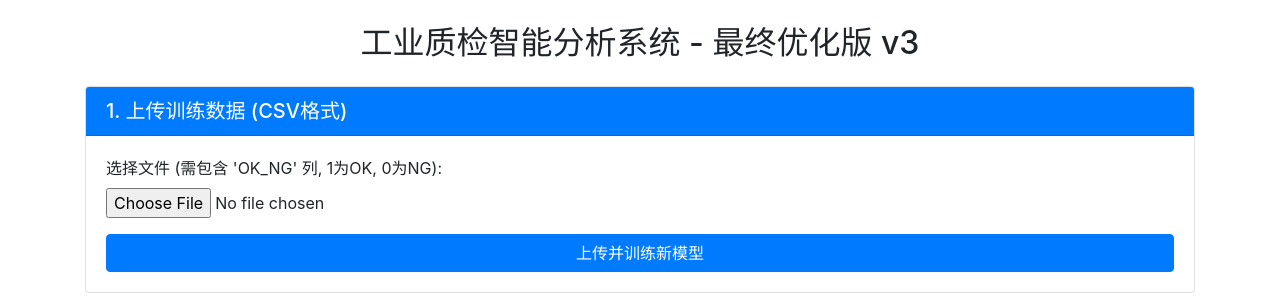
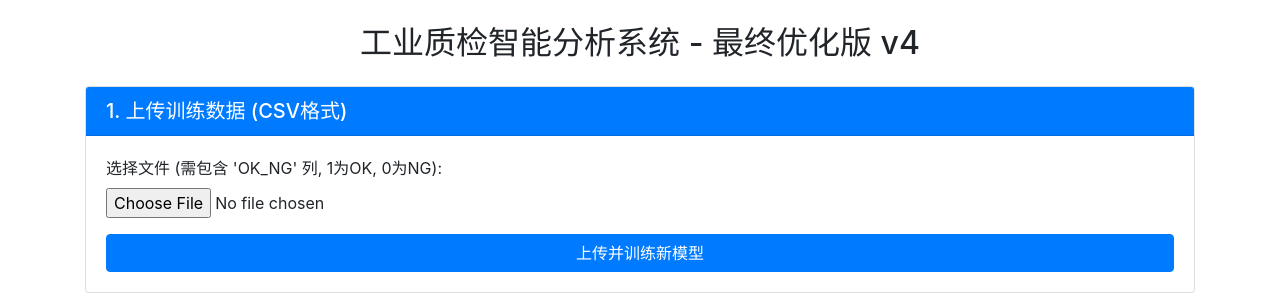
Before and after one commit to arthurweep/glass_quality_app_g2, a Flask app: page / in a window 1280 px wide. Shown: the top 300 px of the page. Run offline with Flask 3, Linux system fonts and the light colour scheme; some libraries are stand-ins or nearby versions.

Commit message:
Update index.html

```diff
--- a/templates/index.html
+++ b/templates/index.html
@@ -3,7 +3,7 @@
 <head>
     <meta charset="UTF-8" />
     <meta name="viewport" content="width=device-width, initial-scale=1" />
-    <title>工业质检智能分析系统 - 最终优化版 v3</title> <!-- 可以更新版本号 -->
+    <title>工业质检智能分析系统 - 最终优化版 v4</title>
     <link href="https://stackpath.bootstrapcdn.com/bootstrap/4.5.2/css/bootstrap.min.css" rel="stylesheet" />
     <style>
         .waterfall-plot { max-width: 100%; height: auto; }
@@ -16,7 +16,7 @@
 </head>
 <body>
     <div class="container mt-4 mb-5">
-        <h2 class="mb-4 text-center">工业质检智能分析系统 - 最终优化版 v3</h2>
+        <h2 class="mb-4 text-center">工业质检智能分析系统 - 最终优化版 v4</h2>
 
         <div class="card mb-4">
             <div class="card-header bg-primary text-white">
@@ -159,7 +159,7 @@
                         <tbody id="adjustmentBody"></tbody>
                     </table>
                     <div id="finalPrediction" class="mt-3 alert alert-light"></div>
-                    <div id="adjustMsg" class="mt-2 text-info small font-italic"></div> {# 用于显示后端返回的message #}
+                    <div id="adjustMsg" class="mt-2 text-info small font-italic"></div>
                 </div>
             </div>
         </div>
@@ -265,8 +265,8 @@
                             let adjustmentIndex = 1;
                             if (data.adjustments && Object.keys(data.adjustments).length > 0) {
                                 Object.entries(data.adjustments).forEach(function (entry) {
-                                    let featureKeyOriginal = entry[0]; // This is English key
-                                    let featureDisplayName = fieldLabelsJS[featureKeyOriginal] || featureKeyOriginal; // Translate to Chinese for display
+                                    let featureKeyOriginal = entry[0];
+                                    let featureDisplayName = fieldLabelsJS[featureKeyOriginal] || featureKeyOriginal;
                                     let adjDetails = entry[1];
                                     html += "<tr><td>" + adjustmentIndex++ + "</td><td><strong>" + featureDisplayName + "</strong></td><td>" + adjDetails.current_value.toFixed(3) + "</td>" +
                                         '<td class="' + (adjDetails.adjustment >= 0 ? "positive" : "negative") + '">' + (adjDetails.adjustment >= 0 ? "+" : "") + adjDetails.adjustment.toFixed(3) + "</td>" +
@@ -281,11 +281,11 @@
                                     outcomeClass = "text-success";
                                 }
                                 document.getElementById("finalPrediction").innerHTML = "<strong>综合以上调整后，预计合格(OK)概率约为:</strong> " + finalProbText + " → " + '<span class="' + outcomeClass + ' font-weight-bold">' + outcomeText + "</span>";
-                            } else { // No adjustments returned
+                            } else {
                                 html = '<tr><td colspan="6" class="text-center text-muted">' + (data.message || "未能计算出有效的调整建议。") + "</td></tr>";
                                 document.getElementById("finalPrediction").innerHTML = "";
                             }
-                             if(data.message && (!data.adjustments || Object.keys(data.adjustments).length === 0)) { // Show message if no adjustments AND message exists
+                             if(data.message && (!data.adjustments || Object.keys(data.adjustments).length === 0)) {
                                 document.getElementById("adjustMsg").textContent = data.message;
                             }
                             document.getElementById("adjustmentBody").innerHTML = html;
```
